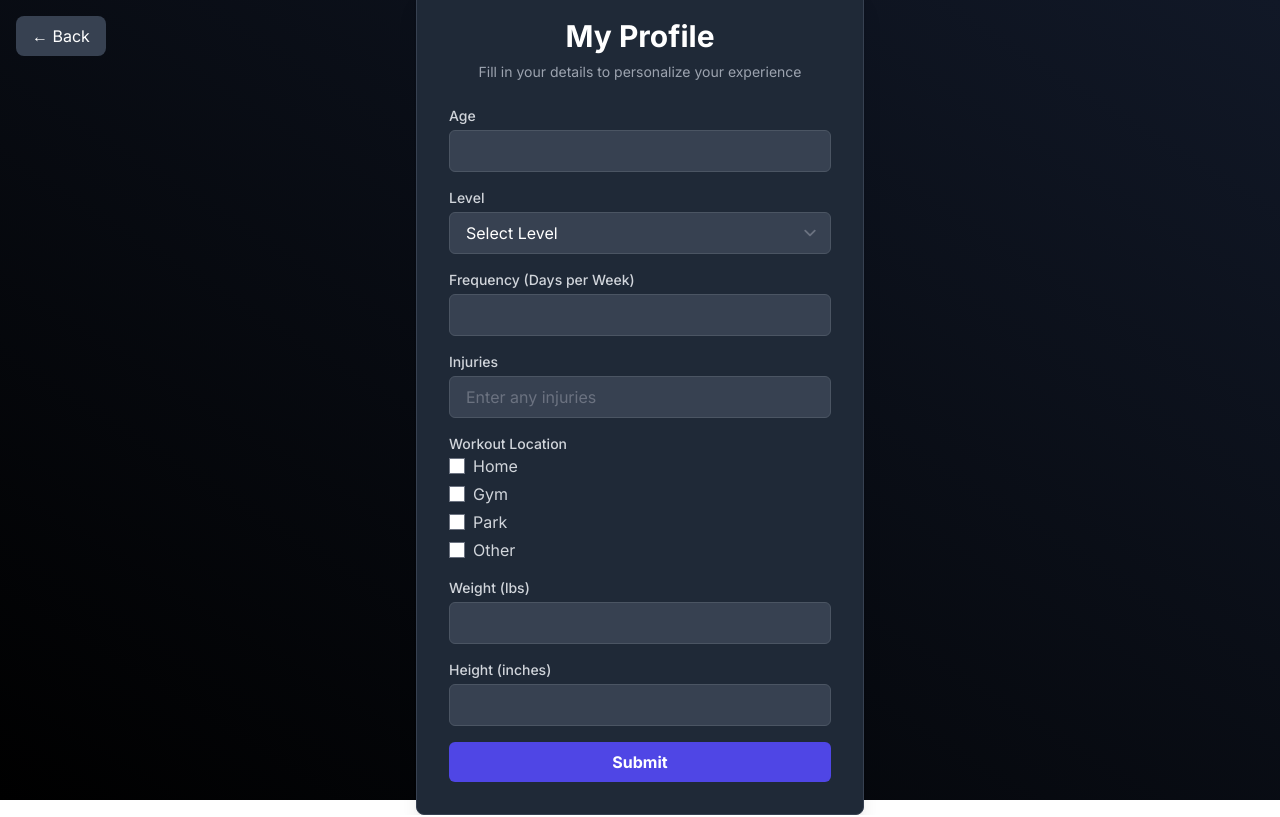
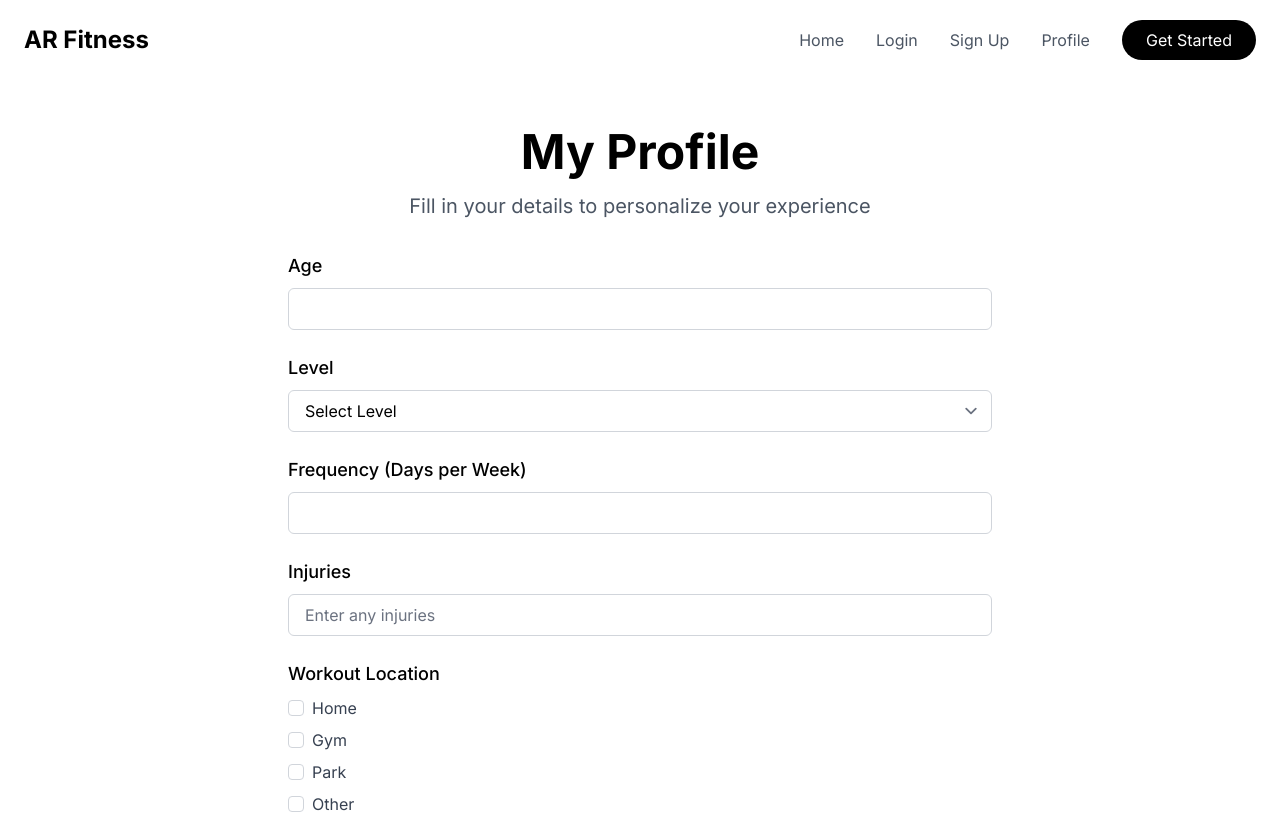
Before and after one commit to RETR0-OS/EPICS-AR-Fitness-Coach, a Next.js app in the folder Frontend/: page /profile in a window 1280 px wide. Shown: the top 817 px of the page. Built offline with nearby package versions, Linux system fonts and the light colour scheme.

Commit message:
Updated the theme to match the other pages

```diff
--- a/Frontend/src/components/Navbar.js
+++ b/Frontend/src/components/Navbar.js
@@ -28,6 +28,9 @@ const Navbar = () => {
               <Link href="/signup" className="text-gray-600 hover:text-black transition-colors duration-200">
                 Sign Up
               </Link>
+              <Link href="/profile" className="text-gray-600 hover:text-black transition-colors duration-200">
+                Profile
+              </Link>
               <Link href="/apphome">
                 <button className="px-6 py-2 bg-black text-white rounded-full hover:bg-gray-800 transition-colors duration-200">
                   Get Started
--- a/Frontend/src/pages/login.js
+++ b/Frontend/src/pages/login.js
@@ -1,6 +1,7 @@
 import React, { useState } from "react";
 import { motion } from "framer-motion";
 import { useRouter } from "next/router";
+import Navbar from "@/components/Navbar";
 
 const LogIn = () => {
   const router = useRouter();
@@ -15,85 +16,89 @@ const LogIn = () => {
   };
 
   return (
-    <div className="w-screen h-screen bg-gradient-to-bl from-gray-900 to-black flex items-center justify-center text-white">
-      {/* Back Button */}
-      <button
-        onClick={() => router.push('/')}
-        className="absolute top-4 left-4 px-4 py-2 bg-gray-700 text-white rounded-lg hover:bg-gray-600"
-      >
-        ← Back
-      </button>
-
+    <div className="bg-white min-h-screen">
+      <Navbar />
+      <main className="pt-32">
         <motion.div
           initial={{ opacity: 0, y: -20 }}
           animate={{ opacity: 1, y: 0 }}
           transition={{ duration: 0.5 }}
-        className="w-full max-w-md bg-gray-800 rounded-lg shadow-xl p-8 border border-gray-700"
+          className="max-w-md mx-auto px-4 sm:px-6 lg:px-8"
         >
-        <h2 className="text-3xl font-bold text-center">Welcome Back</h2>
-        <p className="text-sm text-gray-400 text-center mt-2">Log in to access your account</p>
+          <h2 className="text-5xl font-bold text-black text-center mb-4">Welcome Back</h2>
+          <p className="text-xl text-gray-600 text-center mb-8">Log in to access your account</p>
 
-        <form className="mt-6" onSubmit={handleSubmit}>
+          <form className="space-y-6" onSubmit={handleSubmit}>
             <div>
-            <label htmlFor="email" className="block text-sm font-medium text-gray-300">Email Address</label>
+              <label htmlFor="email" className="block text-lg font-semibold text-black mb-2">
+                Email Address
+              </label>
               <input
                 id="email"
                 type="email"
                 placeholder="Enter your email"
                 value={email}
                 onChange={(e) => setEmail(e.target.value)}
-              className="mt-1 w-full px-4 py-2 bg-gray-700 border border-gray-600 rounded-md"
+                className="form-input w-full"
                 required
               />
             </div>
 
-          <div className="mt-4 relative">
-            <label htmlFor="password" className="block text-sm font-medium text-gray-300">Password</label>
+            <div className="relative">
+              <label htmlFor="password" className="block text-lg font-semibold text-black mb-2">
+                Password
+              </label>
               <input
                 id="password"
                 type={isPasswordVisible ? "text" : "password"}
                 placeholder="Enter your password"
                 value={password}
                 onChange={(e) => setPassword(e.target.value)}
-              className="mt-1 w-full px-4 py-2 bg-gray-700 border border-gray-600 rounded-md"
+                className="form-input w-full"
                 required
               />
               <button
                 type="button"
-              className="absolute right-3 top-10 text-gray-400"
+                className="absolute right-4 top-11 text-gray-600"
                 onClick={() => setIsPasswordVisible(!isPasswordVisible)}
               >
                 {isPasswordVisible ? "🙈" : "👁️"}
               </button>
             </div>
 
-          <div className="flex items-center justify-between mt-4">
-            <label className="inline-flex items-center text-sm text-gray-300">
+            <div className="flex items-center justify-between">
+              <label className="inline-flex items-center">
                 <input
                   type="checkbox"
-                className="form-checkbox rounded"
+                  className="form-checkbox rounded border-2 border-gray-300"
                   checked={rememberMe}
                   onChange={(e) => setRememberMe(e.target.checked)}
                 />
-              <span className="ml-2">Remember Me</span>
+                <span className="ml-2 text-gray-600">Remember Me</span>
               </label>
-            <a href="#" className="text-sm text-blue-400 hover:underline">Forgot Password?</a>
+              <a href="#" className="text-black hover:text-gray-600 transition-colors duration-200">
+                Forgot Password?
+              </a>
             </div>
 
             <motion.button
               whileHover={{ scale: 1.05 }}
               whileTap={{ scale: 0.95 }}
               type="submit"
-            className="btn-primary w-full mt-6"
+              className="btn-primary w-full"
             >
               Log In
             </motion.button>
           </form>
 
-        <p className="mt-6 text-sm text-center text-gray-400">
-          Don't have an account? <a href="/signup" className="text-blue-400 hover:underline">Sign up here</a>
+          <p className="mt-8 text-center text-gray-600">
+            Don't have an account?{" "}
+            <a href="/signup" className="text-black hover:text-gray-600 transition-colors duration-200">
+              Sign up here
+            </a>
           </p>
         </motion.div>
+      </main>
     </div>
   );
 };
--- a/Frontend/src/pages/profile.js
+++ b/Frontend/src/pages/profile.js
@@ -1,6 +1,7 @@
 import React, { useState } from "react";
 import { motion } from "framer-motion";
 import { useRouter } from "next/router";
+import Navbar from "@/components/Navbar";
 
 const ProfilePage = () => {
   const router = useRouter();
@@ -34,43 +35,38 @@ const ProfilePage = () => {
   };
 
   return (
-    <div className="w-screen h-screen bg-gradient-to-bl from-gray-900 to-black flex items-center justify-center text-white">
-      <button
-        onClick={() => router.push("/")}
-        className="absolute top-4 left-4 px-4 py-2 bg-gray-700 text-white rounded-lg hover:bg-gray-600"
-      >
-        ← Back
-      </button>
-
+    <div className="bg-white">
+      <Navbar />
+      <main className="py-32 min-h-screen">
         <motion.div
           initial={{ opacity: 0, y: -20 }}
           animate={{ opacity: 1, y: 0 }}
           transition={{ duration: 0.5 }}
-        className="w-full max-w-md bg-gray-800 rounded-lg shadow-xl p-8 border border-gray-700"
+          className="max-w-3xl mx-auto px-4 sm:px-6 lg:px-8"
         >
-        <h1 className="text-3xl font-bold text-center">My Profile</h1>
-        <p className="text-sm text-gray-400 text-center mt-2">
+          <h1 className="text-5xl font-bold text-black text-center mb-4">My Profile</h1>
+          <p className="text-xl text-gray-600 text-center mb-8">
             Fill in your details to personalize your experience
           </p>
 
-        <form onSubmit={handleSubmit} className="mt-6 space-y-4">
+          <form onSubmit={handleSubmit} className="mt-6 space-y-6">
             <div>
-            <label className="block text-sm font-medium text-gray-300">Age</label>
+              <label className="block text-lg font-medium text-black mb-2">Age</label>
               <input
                 type="number"
                 value={age}
                 onChange={(e) => setAge(e.target.value)}
-              className="mt-1 w-full px-4 py-2 bg-gray-700 border border-gray-600 rounded-md"
+                className="w-full px-4 py-2 border border-gray-300 rounded-md focus:ring-2 focus:ring-black focus:border-transparent"
                 required
               />
             </div>
 
             <div>
-            <label className="block text-sm font-medium text-gray-300">Level</label>
+              <label className="block text-lg font-medium text-black mb-2">Level</label>
               <select
                 value={level}
                 onChange={(e) => setLevel(e.target.value)}
-              className="mt-1 w-full px-4 py-2 bg-gray-700 border border-gray-600 rounded-md"
+                className="w-full px-4 py-2 border border-gray-300 rounded-md focus:ring-2 focus:ring-black focus:border-transparent"
                 required
               >
                 <option value="">Select Level</option>
@@ -81,41 +77,41 @@ const ProfilePage = () => {
             </div>
 
             <div>
-            <label className="block text-sm font-medium text-gray-300">
+              <label className="block text-lg font-medium text-black mb-2">
                 Frequency (Days per Week)
               </label>
               <input
                 type="number"
                 value={frequency}
                 onChange={(e) => setFrequency(e.target.value)}
-              className="mt-1 w-full px-4 py-2 bg-gray-700 border border-gray-600 rounded-md"
+                className="w-full px-4 py-2 border border-gray-300 rounded-md focus:ring-2 focus:ring-black focus:border-transparent"
                 required
               />
             </div>
 
             <div>
-            <label className="block text-sm font-medium text-gray-300">Injuries</label>
+              <label className="block text-lg font-medium text-black mb-2">Injuries</label>
               <input
                 type="text"
                 value={injury}
                 onChange={(e) => setInjury(e.target.value)}
                 placeholder="Enter any injuries"
-              className="mt-1 w-full px-4 py-2 bg-gray-700 border border-gray-600 rounded-md"
+                className="w-full px-4 py-2 border border-gray-300 rounded-md focus:ring-2 focus:ring-black focus:border-transparent"
               />
             </div>
 
             <div>
-            <label className="block text-sm font-medium text-gray-300">Workout Location</label>
-            <div className="space-y-1">
+              <label className="block text-lg font-medium text-black mb-2">Workout Location</label>
+              <div className="space-y-2">
                 {["Home", "Gym", "Park", "Other"].map((loc) => (
                   <div key={loc} className="flex items-center">
                     <input
                       type="checkbox"
                       checked={location.includes(loc)}
                       onChange={() => handleLocationChange(loc)}
-                    className="mr-2"
+                      className="mr-2 h-4 w-4 text-black border-gray-300 rounded focus:ring-black"
                     />
-                  <span className="text-gray-300">{loc}</span>
+                    <span className="text-gray-700">{loc}</span>
                   </div>
                 ))}
                 {location.includes("Other") && (
@@ -124,30 +120,30 @@ const ProfilePage = () => {
                     placeholder="Specify location"
                     value={locationOther}
                     onChange={(e) => setLocationOther(e.target.value)}
-                  className="mt-2 w-full px-4 py-2 bg-gray-700 border border-gray-600 rounded-md"
+                    className="mt-2 w-full px-4 py-2 border border-gray-300 rounded-md focus:ring-2 focus:ring-black focus:border-transparent"
                   />
                 )}
               </div>
             </div>
 
             <div>
-            <label className="block text-sm font-medium text-gray-300">Weight (lbs)</label>
+              <label className="block text-lg font-medium text-black mb-2">Weight (lbs)</label>
               <input
                 type="number"
                 value={weight}
                 onChange={(e) => setWeight(Math.max(0, e.target.value))}
-              className="mt-1 w-full px-4 py-2 bg-gray-700 border border-gray-600 rounded-md"
+                className="w-full px-4 py-2 border border-gray-300 rounded-md focus:ring-2 focus:ring-black focus:border-transparent"
                 required
               />
             </div>
 
             <div>
-            <label className="block text-sm font-medium text-gray-300">Height (inches)</label>
+              <label className="block text-lg font-medium text-black mb-2">Height (inches)</label>
               <input
                 type="number"
                 value={height}
                 onChange={(e) => setHeight(Math.max(0, e.target.value))}
-              className="mt-1 w-full px-4 py-2 bg-gray-700 border border-gray-600 rounded-md"
+                className="w-full px-4 py-2 border border-gray-300 rounded-md focus:ring-2 focus:ring-black focus:border-transparent"
                 required
               />
             </div>
@@ -156,12 +152,13 @@ const ProfilePage = () => {
               whileHover={{ scale: 1.05 }}
               whileTap={{ scale: 0.95 }}
               type="submit"
-            className="w-full bg-indigo-600 hover:bg-indigo-700 text-white font-bold py-2 px-4 rounded-md mt-4"
+              className="w-full bg-black hover:bg-gray-800 text-white font-bold py-3 px-4 rounded-md mt-8 transition-colors duration-200"
             >
-            Submit
+              Save Profile
             </motion.button>
           </form>
         </motion.div>
+      </main>
     </div>
   );
 };
```
Lines whose indentation alone changed are shown as unchanged.
